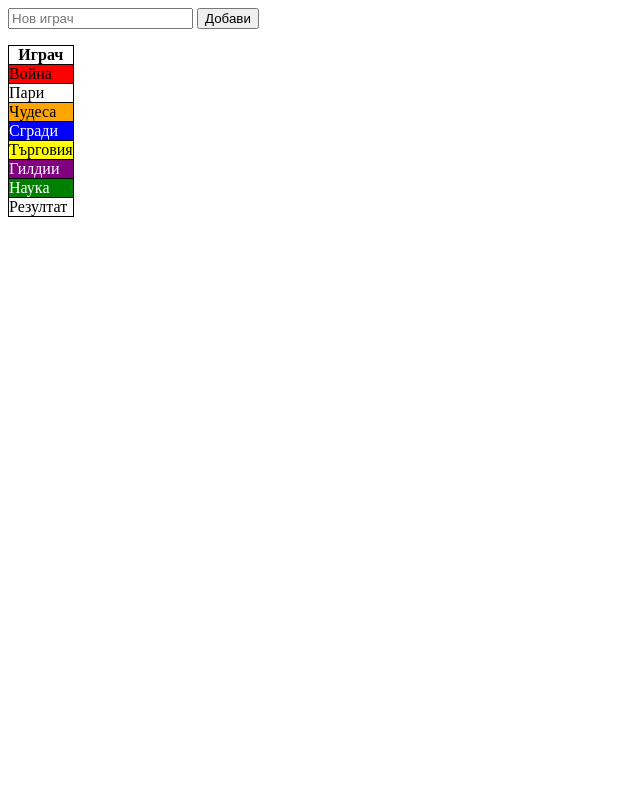
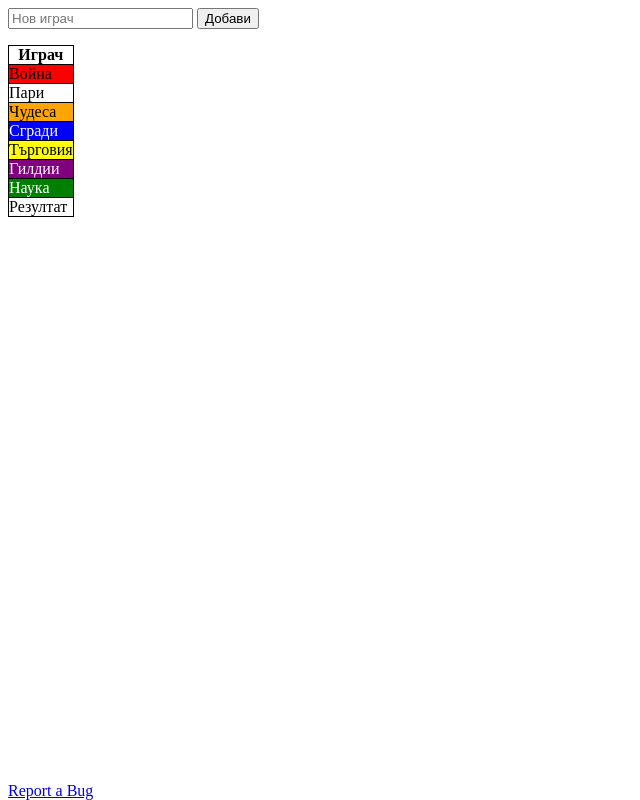
Before and after one commit to dbalchev/7wc, a plain HTML site: page index.html in a window 1280 px wide. Shown: the whole page, without its empty margins (0-640 px from the left). Drawn offline with nearby package versions, Linux system fonts and the light colour scheme.

Commit message:
Added report a bug

```diff
--- a/index.html
+++ b/index.html
@@ -1,5 +1,6 @@
 <html ng-app="7wc">
   <head>
+    <meta http-equiv="Content-Type" content="text/html; charset=utf-8">
     <title>7wc</title>
     <script src="//ajax.googleapis.com/ajax/libs/angularjs/1.3.4/angular.min.js"></script>
     <script src="scoreboard.js">
@@ -34,5 +35,8 @@
         </tr>
       </table>
     </div>
+    <a class="footer" href="https://github.com/dbalchev/7wc/issues/new">
+        Report a Bug
+    </a>
   </body>
 </html>
--- a/style.css
+++ b/style.css
@@ -33,3 +33,7 @@ table {
 td, th {
   border:1px solid black;
 }
+.footer {
+  position:fixed;
+  bottom:0;
+}
```
Lines whose indentation alone changed are shown as unchanged.
